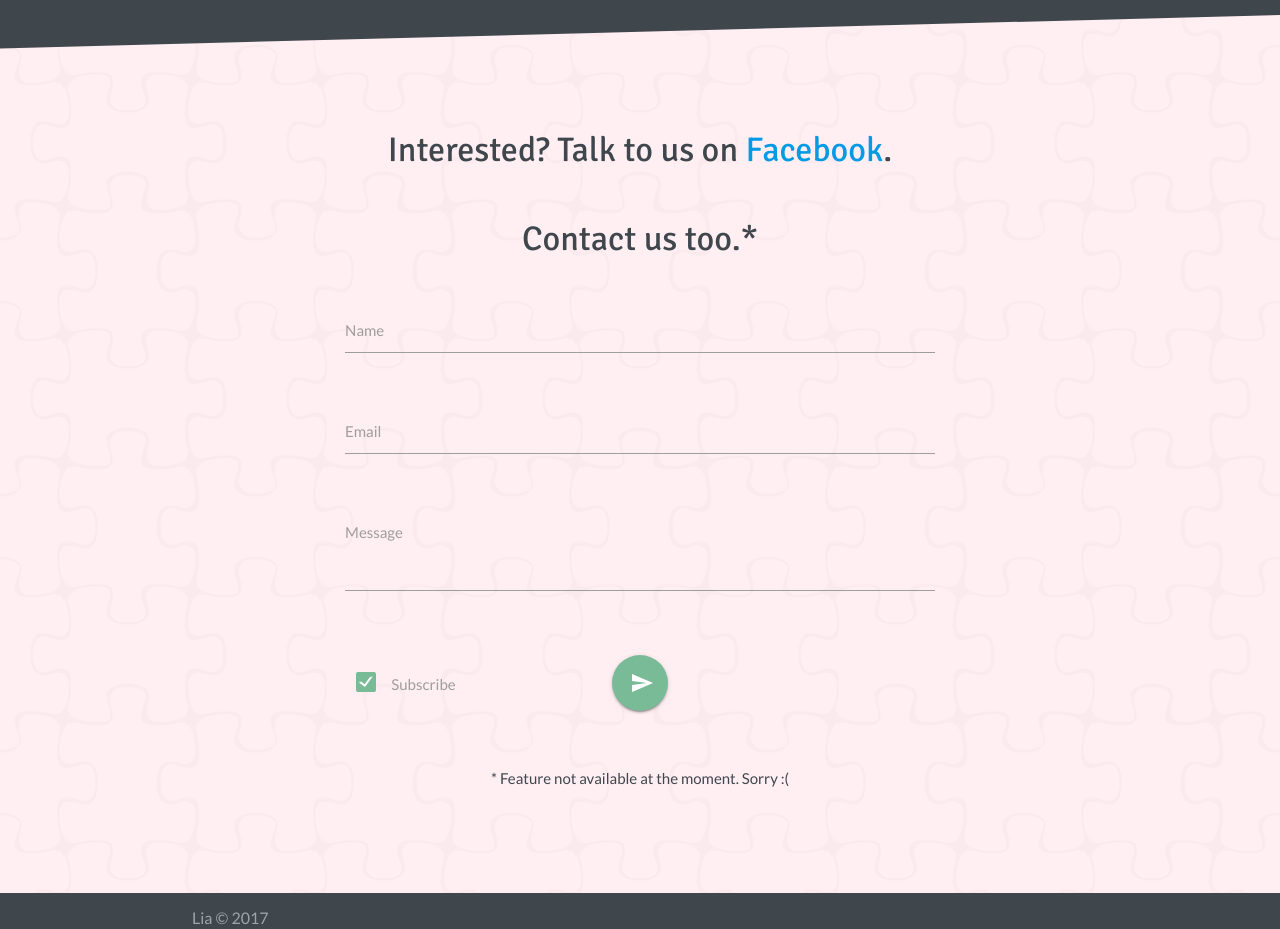
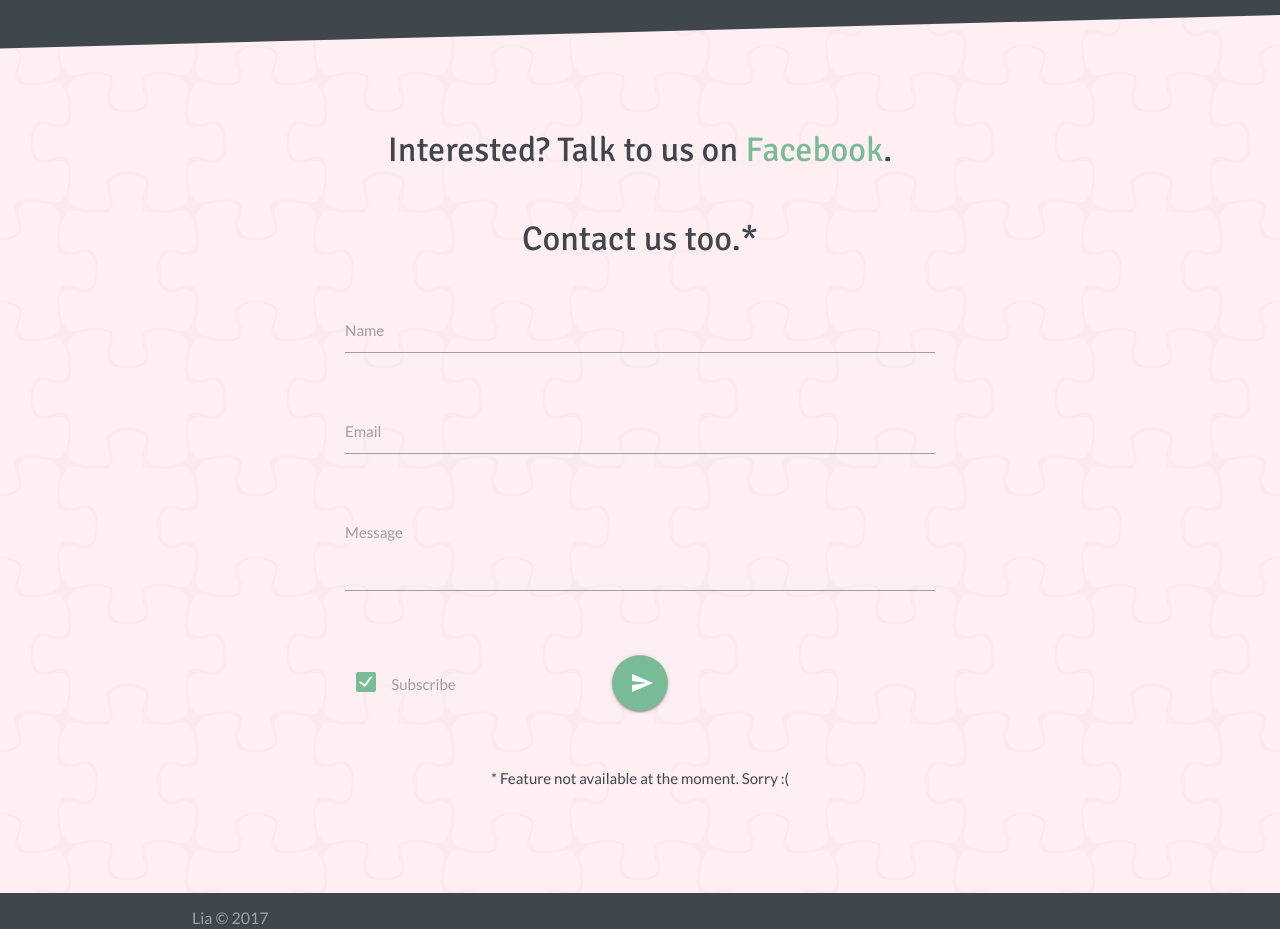
Before and after one commit to LiaDevs/liadevs.github.io, a plain HTML site: page index.html in a window 1280 px wide. Shown: the part 1620-2549 px from the top of the page. Drawn offline with nearby package versions, Linux system fonts and the light colour scheme.

Commit message:
Update style.css

```diff
--- a/css/style.css
+++ b/css/style.css
@@ -2,6 +2,9 @@ body {
 	background: #3f474d;
 	font-family: 'Lato', sans-serif;
 	font-size: 16pt;
+}
+a {
+	color: #79bb97;
 }
 #navbar {
 	background-color: rgba(63, 71, 77, 1.0);
```
